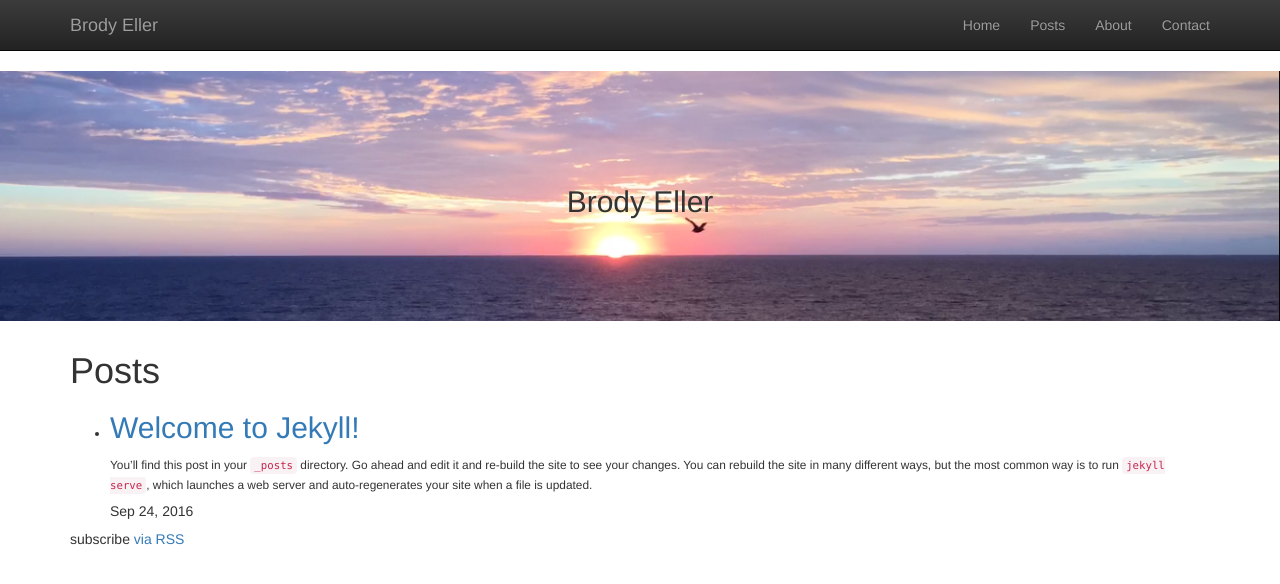
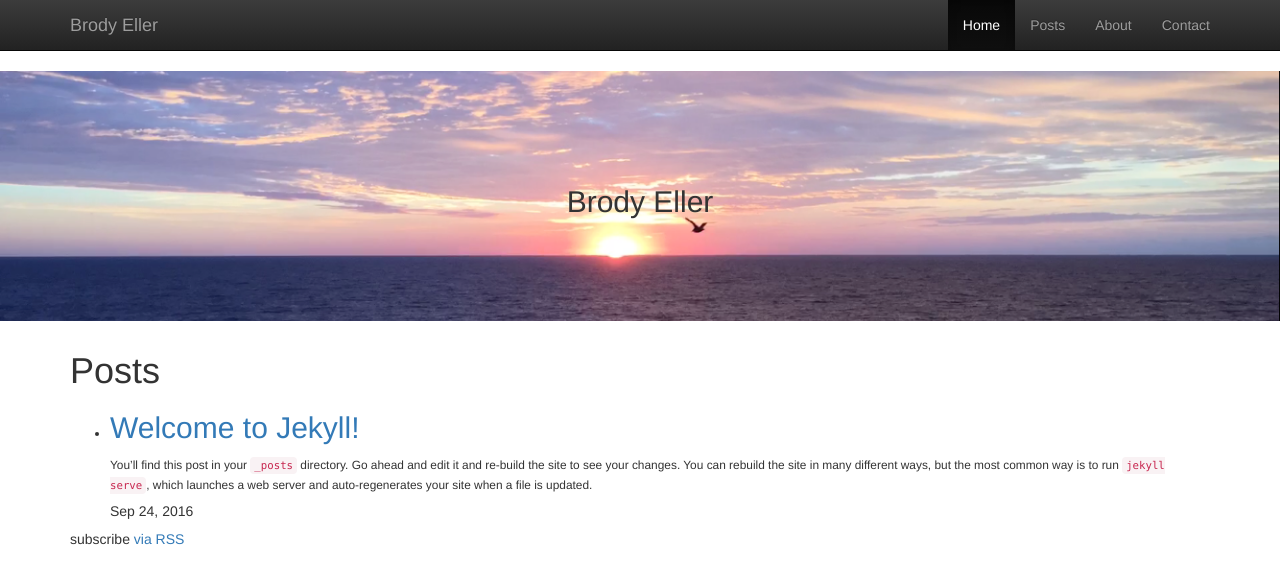
Before and after one commit to BrodyEller/brodyeller.github.io, a Jekyll site: the page built from index.html, in a window 1280 px wide. Shown: the top 584 px of the page. Built offline with Jekyll 4.4.1, drawn with Linux system fonts in a browser that asks for light colours; nearby versions of some CDN libraries.

Commit message:
Header classes working now

```diff
--- a/_includes/header.html
+++ b/_includes/header.html
@@ -13,8 +13,8 @@
       </div>
         <div class="navbar-collapse collapse navbar-responsive-collapse navHeaderCollapse">
           <ul class="nav navbar-nav navbar-right">
-            <li {% if page.url == "{{ site.url }}" %}class="active"{% endif %}><a href={{ site.url }}>Home</a></li>
-            <li {% if page.url == "{{ site.url }}/posts.html" %}class="active"{% endif %}><a href="{{ site.url }}/posts.html">Posts</a></li>
+            <li {% if page.url == "/" %}class="active"{% endif %}><a href="{{ site.url }}">Home</a></li>
+            <li {% if page.url == "/posts.html" %}class="active"{% endif %}><a href="{{ site.url }}/posts.html">Posts</a></li>
             <li><a href="#">About</a></li>
             <li><a href="#">Contact</a></li>
           </ul>
```
